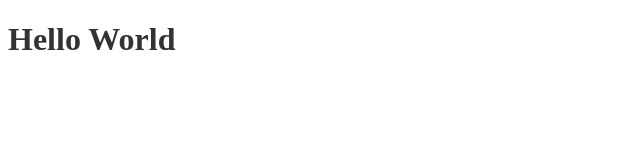
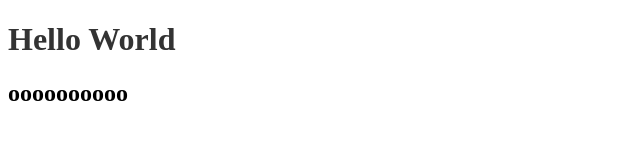
Before and after one commit to omarshawky-2005/NTI-GIT-, a plain HTML site: page index.html in a window 1280 px wide. Shown: the whole page, without its empty margins (0-640 px from the left). Drawn offline with Linux system fonts and the light colour scheme.

Commit message:
h2 update1

```diff
--- a/index.html
+++ b/index.html
@@ -10,6 +10,7 @@
 
 
     <h1>Hello World</h1>
+    <h2>oooooooooo</h2>
 
 
 
```
